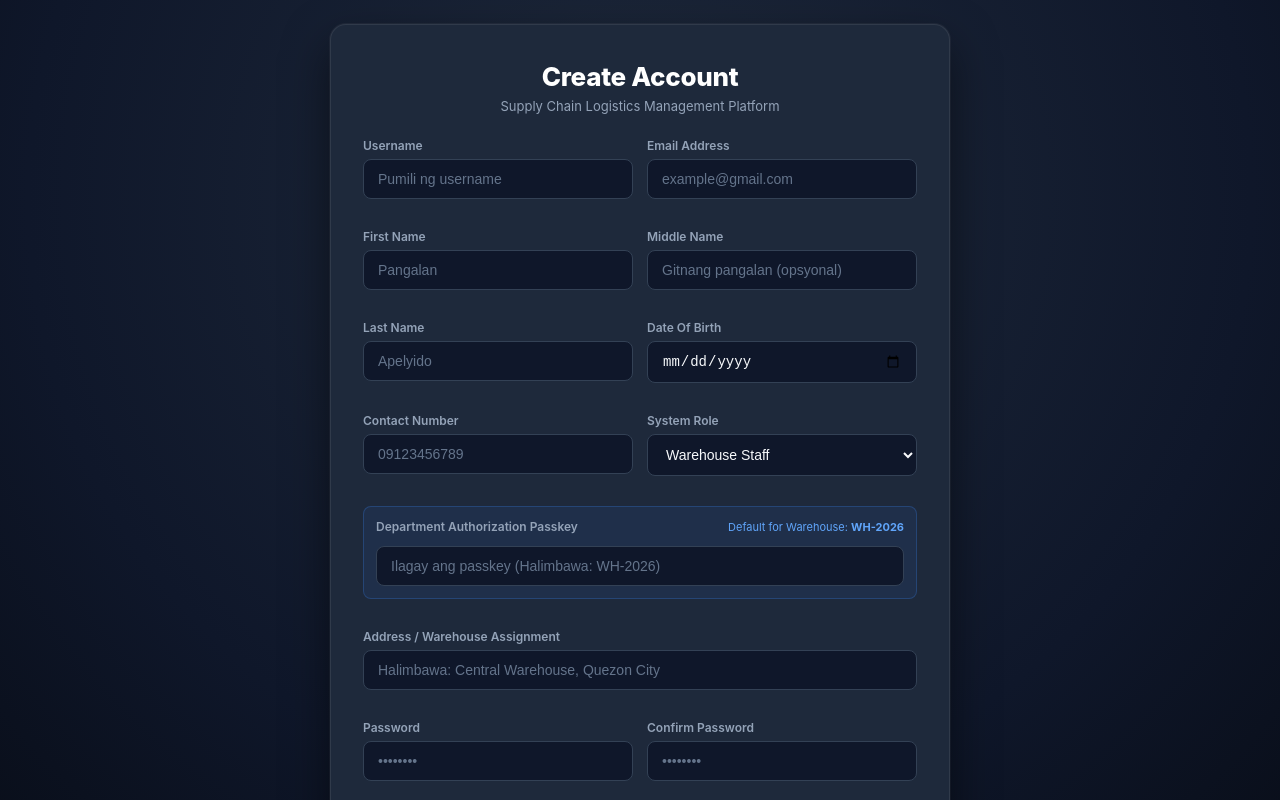
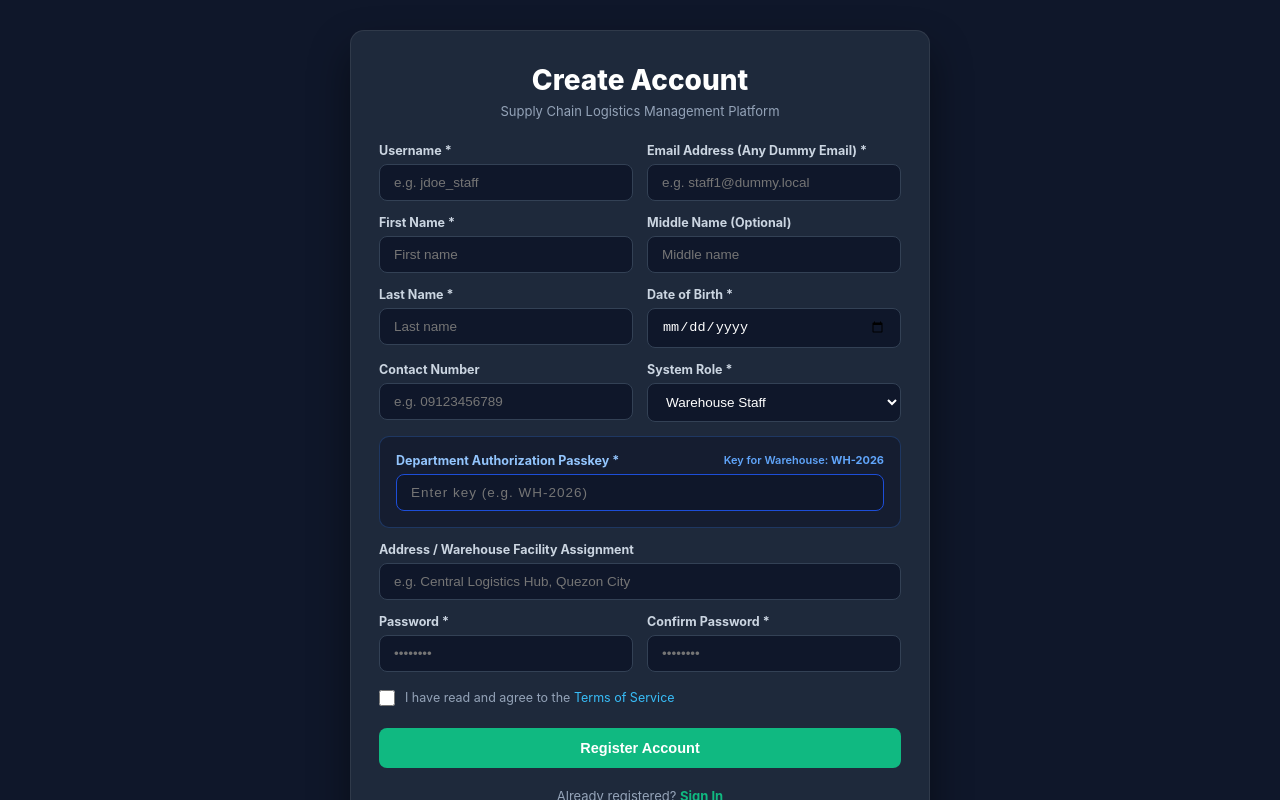
Before and after one commit to aljhon22/supply-chain-system, a React (Vite) app in the folder client/: page /register in a window 1280 px wide. Built offline with nearby package versions, Linux system fonts and the light colour scheme; no server answers; the HTML template or start-up script is replaced by a standard one.

Commit message:
Update registration form and enterprise dashboard features

```diff
--- a/client/src/pages/Register.jsx
+++ b/client/src/pages/Register.jsx
@@ -1,12 +1,8 @@
-import React, { useState, useEffect } from 'react';
+import React, { useState } from 'react';
 import { useNavigate, Link } from 'react-router-dom';
-import TermsModal from '../components/TermsModal';
-import '../Auth.css';
+import '../App.css';
 
-const API_REGISTER_URL = 'https://supply-chain-system-pbir.onrender.com/api/auth/register';
-const API_HEALTH_URL = 'https://supply-chain-system-pbir.onrender.com/api/health';
-
-const PASSKEY_HINTS = {
+const DEPARTMENT_PASSKEYS = {
   Warehouse: 'WH-2026',
   Procurement: 'PROC-2026',
   Admin: 'ADMIN-2026'
@@ -14,73 +10,77 @@ const PASSKEY_HINTS = {
 
 const Register = () => {
   const navigate = useNavigate();
+
   const [formData, setFormData] = useState({
     username: '',
+    email: '',
     firstName: '',
     middleName: '',
     lastName: '',
     dob: '',
-    email: '',
     contactNumber: '',
-    address: '',
     role: 'Warehouse',
     securityPasskey: '',
+    address: '',
     password: '',
-    confirmPassword: ''
+    confirmPassword: '',
+    agreeTerms: false
   });
 
-  const [agreedToTerms, setAgreedToTerms] = useState(false);
-  const [showTermsModal, setShowTermsModal] = useState(false);
-  const [error, setError] = useState('');
-  const [loading, setLoading] = useState(false);
+  const [errorMessage, setErrorMessage] = useState('');
+  const [successMessage, setSuccessMessage] = useState('');
+  const [isLoading, setIsLoading] = useState(false);
 
-  useEffect(() => {
-    fetch(API_HEALTH_URL, { method: 'GET' }).catch(() => {});
-  }, []);
+  // Set the API URL to your backend endpoint
+  const API_BASE_URL = 'http://localhost:5000/api/auth'; // Change to your Render URL for cloud deployment
 
   const handleChange = (e) => {
-    setFormData({
-      ...formData,
-      [e.target.name]: e.target.value
-    });
+    const { name, value, type, checked } = e.target;
+    setFormData((prev) => ({
+      ...prev,
+      [name]: type === 'checkbox' ? checked : value
+    }));
   };
 
   const handleRegister = async (e) => {
     e.preventDefault();
-    setError('');
+    setErrorMessage('');
+    setSuccessMessage('');
 
-    if (formData.password.length < 6) {
-      setError('Ang password ay dapat hindi bababa sa 6 na characters.');
+    // Validation Checks
+    if (formData.password !== formData.confirmPassword) {
+      setErrorMessage('Passwords do not match. Please verify your password entry.');
       return;
     }
 
-    if (formData.password !== formData.confirmPassword) {
-      setError('Hindi magkatugma ang password confirmation.');
+    if (!formData.agreeTerms) {
+      setErrorMessage('You must acknowledge and accept the Terms of Service to proceed.');
       return;
     }
 
-    if (!agreedToTerms) {
-      setError('Paki-sang-ayunan muna ang Terms of Service.');
+    const expectedPasskey = DEPARTMENT_PASSKEYS[formData.role];
+    if (formData.securityPasskey.trim().toUpperCase() !== expectedPasskey) {
+      setErrorMessage(`Invalid Department Authorization Passkey for ${formData.role}. Required key: ${expectedPasskey}`);
       return;
     }
 
-    setLoading(true);
+    setIsLoading(true);
 
     try {
-      const response = await fetch(API_REGISTER_URL, {
+      const response = await fetch(`${API_BASE_URL}/register`, {
         method: 'POST',
         headers: { 'Content-Type': 'application/json' },
         body: JSON.stringify({
           username: formData.username.trim(),
+          email: formData.email.trim().toLowerCase(),
           firstName: formData.firstName.trim(),
           middleName: formData.middleName.trim(),
           lastName: formData.lastName.trim(),
           dob: formData.dob,
-          email: formData.email.trim(),
           contactNumber: formData.contactNumber.trim(),
+          role: formData.role,
+          securityPasskey: formData.securityPasskey.trim().toUpperCase(),
           address: formData.address.trim(),
-          role: formData.role,
-          securityPasskey: formData.securityPasskey.trim(),
           password: formData.password
         })
       });
@@ -88,235 +88,333 @@ const Register = () => {
       const data = await response.json();
 
       if (!response.ok) {
-        throw new Error(data.message || 'Hindi natuloy ang pagrehistro.');
+        throw new Error(data.message || 'Registration failed. Please check your details.');
       }
 
-      alert('✓ Tagumpay! Nalikha ang account. Maaari ka nang mag-sign in.');
+      setSuccessMessage('Account registered successfully! Redirecting to sign in...');
+      setTimeout(() => {
         navigate('/login');
+      }, 1800);
     } catch (err) {
-      setError(err.message || 'Network error. Pakisubukan muli.');
+      setErrorMessage(err.message);
     } finally {
-      setLoading(false);
+      setIsLoading(false);
     }
   };
 
   return (
-    <div className="auth-container">
-      <div className="auth-card register-card">
-        <div className="auth-header">
-          <h2>Create Account</h2>
-          <p>Supply Chain Logistics Management Platform</p>
+    <div
+      style={{
+        minHeight: '100vh',
+        display: 'flex',
+        alignItems: 'center',
+        justifyContent: 'center',
+        backgroundColor: '#0f172a',
+        padding: '30px 16px'
+      }}
+    >
+      <div
+        style={{
+          width: '100%',
+          maxWidth: '580px',
+          backgroundColor: '#1e293b',
+          borderRadius: '14px',
+          padding: '32px 28px',
+          boxShadow: '0 20px 40px rgba(0, 0, 0, 0.45)',
+          border: '1px solid rgba(255, 255, 255, 0.08)',
+          color: '#f8fafc'
+        }}
+      >
+        <div style={{ textAlign: 'center', marginBottom: '24px' }}>
+          <h2 style={{ margin: '0 0 6px 0', fontSize: '1.75rem', fontWeight: 800, color: '#ffffff' }}>
+            Create Account
+          </h2>
+          <p style={{ margin: 0, fontSize: '13px', color: '#94a3b8' }}>
+            Supply Chain Logistics Management Platform
+          </p>
         </div>
 
-        {error && <div className="alert-message alert-error">{error}</div>}
+        {errorMessage && (
+          <div
+            style={{
+              backgroundColor: 'rgba(239, 68, 68, 0.15)',
+              color: '#fca5a5',
+              padding: '12px 14px',
+              borderRadius: '8px',
+              fontSize: '13px',
+              fontWeight: '600',
+              marginBottom: '18px',
+              border: '1px solid rgba(239, 68, 68, 0.3)'
+            }}
+          >
+            ⚠️ {errorMessage}
+          </div>
+        )}
+
+        {successMessage && (
+          <div
+            style={{
+              backgroundColor: 'rgba(16, 185, 129, 0.15)',
+              color: '#6ee7b7',
+              padding: '12px 14px',
+              borderRadius: '8px',
+              fontSize: '13px',
+              fontWeight: '600',
+              marginBottom: '18px',
+              border: '1px solid rgba(16, 185, 129, 0.3)'
+            }}
+          >
+            ✓ {successMessage}
+          </div>
+        )}
 
         <form onSubmit={handleRegister}>
-          <div className="form-grid">
-            <div className="form-group">
-              <label>Username</label>
+          {/* Row 1: Username & Email */}
+          <div style={{ display: 'grid', gridTemplateColumns: 'repeat(auto-fit, minmax(220px, 1fr))', gap: '14px', marginBottom: '14px' }}>
+            <div>
+              <label style={{ display: 'block', fontSize: '12.5px', fontWeight: '700', color: '#cbd5e1', marginBottom: '6px' }}>
+                Username *
+              </label>
               <input
                 type="text"
                 name="username"
                 className="form-input"
+                style={{ backgroundColor: '#0f172a', borderColor: '#334155', color: '#ffffff' }}
+                placeholder="e.g. jdoe_staff"
                 value={formData.username}
                 onChange={handleChange}
-                placeholder="Pumili ng username"
                 required
               />
             </div>
-
-            <div className="form-group">
-              <label>Email Address</label>
+            <div>
+              <label style={{ display: 'block', fontSize: '12.5px', fontWeight: '700', color: '#cbd5e1', marginBottom: '6px' }}>
+                Email Address (Any Dummy Email) *
+              </label>
               <input
                 type="email"
                 name="email"
                 className="form-input"
+                style={{ backgroundColor: '#0f172a', borderColor: '#334155', color: '#ffffff' }}
+                placeholder="e.g. staff1@dummy.local"
                 value={formData.email}
                 onChange={handleChange}
-                placeholder="example@gmail.com"
                 required
               />
             </div>
+          </div>
 
-            <div className="form-group">
-              <label>First Name</label>
+          {/* Row 2: First Name & Middle Name */}
+          <div style={{ display: 'grid', gridTemplateColumns: 'repeat(auto-fit, minmax(220px, 1fr))', gap: '14px', marginBottom: '14px' }}>
+            <div>
+              <label style={{ display: 'block', fontSize: '12.5px', fontWeight: '700', color: '#cbd5e1', marginBottom: '6px' }}>
+                First Name *
+              </label>
               <input
                 type="text"
                 name="firstName"
                 className="form-input"
+                style={{ backgroundColor: '#0f172a', borderColor: '#334155', color: '#ffffff' }}
+                placeholder="First name"
                 value={formData.firstName}
                 onChange={handleChange}
-                placeholder="Pangalan"
                 required
               />
             </div>
-
-            <div className="form-group">
-              <label>Middle Name</label>
+            <div>
+              <label style={{ display: 'block', fontSize: '12.5px', fontWeight: '700', color: '#cbd5e1', marginBottom: '6px' }}>
+                Middle Name (Optional)
+              </label>
               <input
                 type="text"
                 name="middleName"
                 className="form-input"
+                style={{ backgroundColor: '#0f172a', borderColor: '#334155', color: '#ffffff' }}
+                placeholder="Middle name"
                 value={formData.middleName}
                 onChange={handleChange}
-                placeholder="Gitnang pangalan (opsyonal)"
               />
             </div>
+          </div>
 
-            <div className="form-group">
-              <label>Last Name</label>
+          {/* Row 3: Last Name & Date of Birth */}
+          <div style={{ display: 'grid', gridTemplateColumns: 'repeat(auto-fit, minmax(220px, 1fr))', gap: '14px', marginBottom: '14px' }}>
+            <div>
+              <label style={{ display: 'block', fontSize: '12.5px', fontWeight: '700', color: '#cbd5e1', marginBottom: '6px' }}>
+                Last Name *
+              </label>
               <input
                 type="text"
                 name="lastName"
                 className="form-input"
+                style={{ backgroundColor: '#0f172a', borderColor: '#334155', color: '#ffffff' }}
+                placeholder="Last name"
                 value={formData.lastName}
                 onChange={handleChange}
-                placeholder="Apelyido"
                 required
               />
             </div>
-
-            <div className="form-group">
-              <label>Date of Birth</label>
+            <div>
+              <label style={{ display: 'block', fontSize: '12.5px', fontWeight: '700', color: '#cbd5e1', marginBottom: '6px' }}>
+                Date of Birth *
+              </label>
               <input
                 type="date"
                 name="dob"
                 className="form-input"
+                style={{ backgroundColor: '#0f172a', borderColor: '#334155', color: '#ffffff' }}
                 value={formData.dob}
                 onChange={handleChange}
                 required
               />
             </div>
+          </div>
 
-            <div className="form-group">
-              <label>Contact Number</label>
+          {/* Row 4: Contact Number & System Role */}
+          <div style={{ display: 'grid', gridTemplateColumns: 'repeat(auto-fit, minmax(220px, 1fr))', gap: '14px', marginBottom: '14px' }}>
+            <div>
+              <label style={{ display: 'block', fontSize: '12.5px', fontWeight: '700', color: '#cbd5e1', marginBottom: '6px' }}>
+                Contact Number
+              </label>
               <input
                 type="tel"
                 name="contactNumber"
                 className="form-input"
+                style={{ backgroundColor: '#0f172a', borderColor: '#334155', color: '#ffffff' }}
+                placeholder="e.g. 09123456789"
                 value={formData.contactNumber}
                 onChange={handleChange}
-                placeholder="09123456789"
-                required
               />
             </div>
-
-            <div className="form-group">
-              <label>System Role</label>
+            <div>
+              <label style={{ display: 'block', fontSize: '12.5px', fontWeight: '700', color: '#cbd5e1', marginBottom: '6px' }}>
+                System Role *
+              </label>
               <select
                 name="role"
                 className="form-input"
+                style={{ backgroundColor: '#0f172a', borderColor: '#334155', color: '#ffffff' }}
                 value={formData.role}
                 onChange={handleChange}
               >
                 <option value="Warehouse">Warehouse Staff</option>
                 <option value="Procurement">Procurement Manager</option>
-                <option value="Admin">System Admin</option>
+                <option value="Admin">System Administrator</option>
               </select>
             </div>
+          </div>
 
-            {/* Department Security Passkey Requirement */}
-            <div className="form-group full-width" style={{ backgroundColor: 'rgba(59, 130, 246, 0.08)', padding: '12px', borderRadius: '8px', border: '1px solid rgba(59, 130, 246, 0.25)' }}>
+          {/* Department Passkey Box */}
+          <div
+            style={{
+              padding: '16px',
+              borderRadius: '10px',
+              backgroundColor: 'rgba(15, 23, 42, 0.6)',
+              border: '1px solid rgba(59, 130, 246, 0.25)',
+              marginBottom: '14px'
+            }}
+          >
             <div style={{ display: 'flex', justifyContent: 'space-between', alignItems: 'center', marginBottom: '6px' }}>
-                <label style={{ margin: 0, color: '#93c5fd' }}>Department Authorization Passkey</label>
-                <span style={{ fontSize: '11px', color: '#60a5fa' }}>
-                  Default for {formData.role}: <strong>{PASSKEY_HINTS[formData.role]}</strong>
+              <label style={{ fontSize: '12.5px', fontWeight: '700', color: '#93c5fd' }}>
+                Department Authorization Passkey *
+              </label>
+              <span style={{ fontSize: '11px', color: '#60a5fa', fontWeight: '600' }}>
+                Key for {formData.role}: <strong>{DEPARTMENT_PASSKEYS[formData.role]}</strong>
               </span>
             </div>
             <input
               type="text"
               name="securityPasskey"
               className="form-input"
+              style={{ backgroundColor: '#0f172a', borderColor: '#1d4ed8', color: '#ffffff', letterSpacing: '1px' }}
+              placeholder={`Enter key (e.g. ${DEPARTMENT_PASSKEYS[formData.role]})`}
               value={formData.securityPasskey}
               onChange={handleChange}
-                placeholder={`Ilagay ang passkey (Halimbawa: ${PASSKEY_HINTS[formData.role]})`}
               required
             />
           </div>
 
-            <div className="form-group full-width">
-              <label>Address / Warehouse Assignment</label>
+          {/* Address / Assignment */}
+          <div style={{ marginBottom: '14px' }}>
+            <label style={{ display: 'block', fontSize: '12.5px', fontWeight: '700', color: '#cbd5e1', marginBottom: '6px' }}>
+              Address / Warehouse Facility Assignment
+            </label>
             <input
               type="text"
               name="address"
               className="form-input"
+              style={{ backgroundColor: '#0f172a', borderColor: '#334155', color: '#ffffff' }}
+              placeholder="e.g. Central Logistics Hub, Quezon City"
               value={formData.address}
               onChange={handleChange}
-                placeholder="Halimbawa: Central Warehouse, Quezon City"
-                required
             />
           </div>
 
-            <div className="form-group">
-              <label>Password</label>
+          {/* Row 5: Password & Confirm Password */}
+          <div style={{ display: 'grid', gridTemplateColumns: 'repeat(auto-fit, minmax(220px, 1fr))', gap: '14px', marginBottom: '18px' }}>
+            <div>
+              <label style={{ display: 'block', fontSize: '12.5px', fontWeight: '700', color: '#cbd5e1', marginBottom: '6px' }}>
+                Password *
+              </label>
               <input
                 type="password"
                 name="password"
                 className="form-input"
+                style={{ backgroundColor: '#0f172a', borderColor: '#334155', color: '#ffffff' }}
+                placeholder="••••••••"
                 value={formData.password}
                 onChange={handleChange}
-                placeholder="••••••••"
                 required
               />
             </div>
-
-            <div className="form-group">
-              <label>Confirm Password</label>
+            <div>
+              <label style={{ display: 'block', fontSize: '12.5px', fontWeight: '700', color: '#cbd5e1', marginBottom: '6px' }}>
+                Confirm Password *
+              </label>
               <input
                 type="password"
                 name="confirmPassword"
                 className="form-input"
+                style={{ backgroundColor: '#0f172a', borderColor: '#334155', color: '#ffffff' }}
+                placeholder="••••••••"
                 value={formData.confirmPassword}
                 onChange={handleChange}
-                placeholder="••••••••"
                 required
               />
             </div>
           </div>
 
-          <label className="terms-agreement">
+          {/* Terms Checkbox */}
+          <div style={{ display: 'flex', alignItems: 'center', gap: '10px', marginBottom: '22px' }}>
             <input
               type="checkbox"
-              checked={agreedToTerms}
-              onChange={(e) => setAgreedToTerms(e.target.checked)}
+              id="agreeTerms"
+              name="agreeTerms"
+              checked={formData.agreeTerms}
+              onChange={handleChange}
+              style={{ width: '16px', height: '16px', cursor: 'pointer' }}
             />
-            <span>
-              I have read and agree to the{' '}
-              <span
-                role="button"
-                className="terms-link"
-                onClick={(e) => {
-                  e.preventDefault();
-                  setShowTermsModal(true);
-                }}
-              >
-                Terms of Service
-              </span>
-            </span>
+            <label htmlFor="agreeTerms" style={{ fontSize: '12.5px', color: '#94a3b8', cursor: 'pointer' }}>
+              I have read and agree to the <span style={{ color: '#38bdf8' }}>Terms of Service</span>
             </label>
+          </div>
 
           <button
             type="submit"
             className="btn-primary"
-            disabled={loading || !agreedToTerms}
-            style={{ width: '100%', height: '44px' }}
+            disabled={isLoading}
+            style={{ width: '100%', padding: '12px', fontSize: '14.5px' }}
           >
-            {loading ? 'Authorizing & Creating Account...' : 'Register Account'}
+            {isLoading ? 'Creating Account...' : 'Register Account'}
           </button>
         </form>
 
-        <p className="auth-footer-text">
+        <div style={{ marginTop: '20px', textAlign: 'center', fontSize: '13px', color: '#94a3b8' }}>
           Already registered?{' '}
-          <Link to="/login" className="terms-link">
+          <Link to="/login" style={{ color: '#10b981', fontWeight: '700', textDecoration: 'none' }}>
             Sign In
           </Link>
-        </p>
         </div>
-
-      <TermsModal
-        isOpen={showTermsModal}
-        onClose={() => setShowTermsModal(false)}
-      />
+      </div>
     </div>
   );
 };
```
Lines whose indentation alone changed are shown as unchanged.
